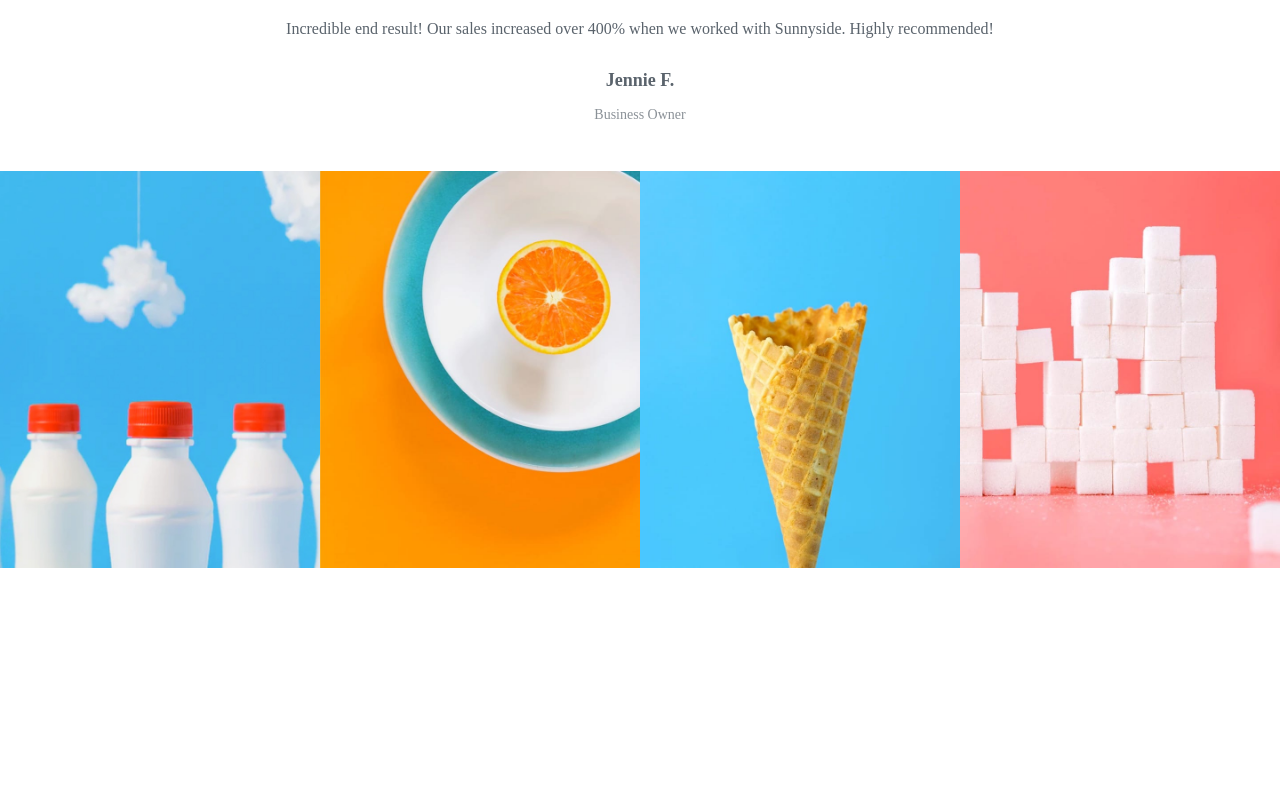
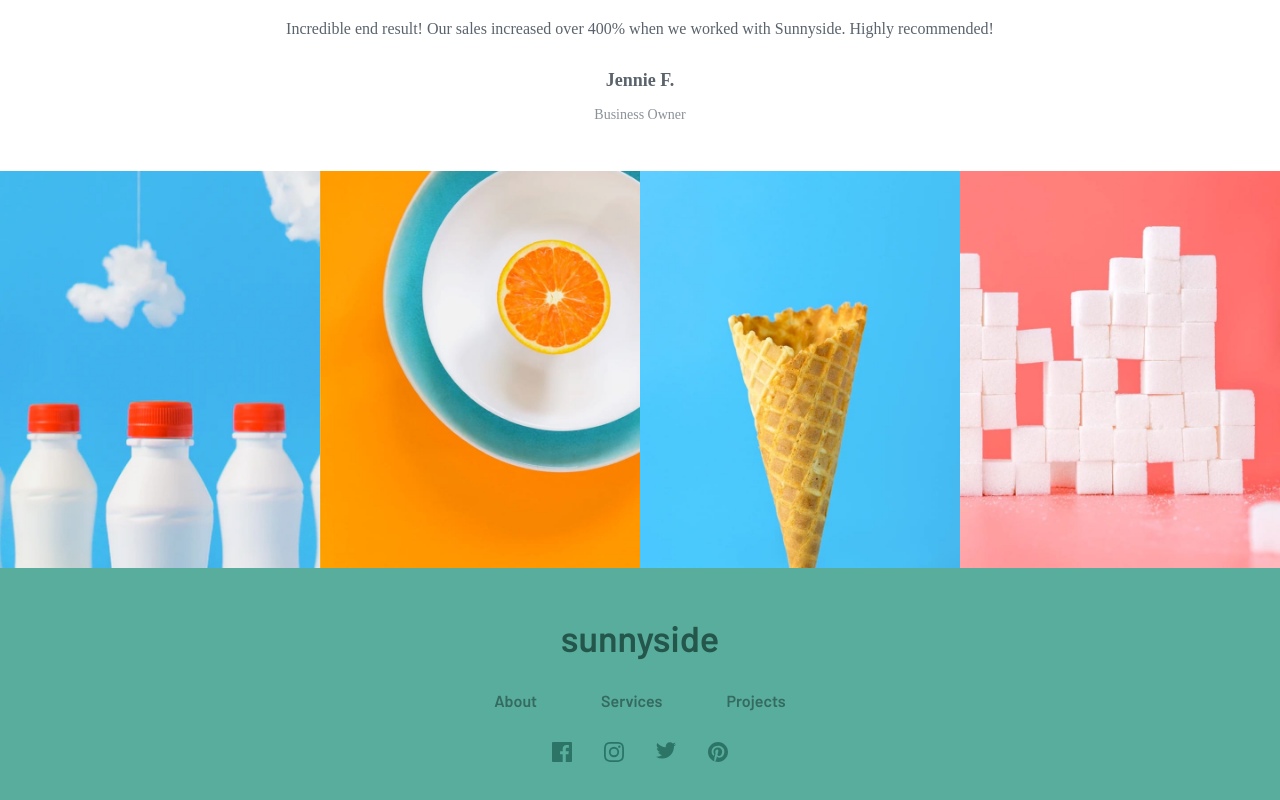
Before and after one commit to Medido1/Frontend-Mentor-Sunnyside-agency-landing-page, a React (Vite) app: page / in a window 1280 px wide. Shown: the part 4168-4968 px from the top of the page. Before the commit the page ends 4736 px from the top, so only its background shows below. Built offline with nearby package versions, Linux system fonts and the light colour scheme.

Commit message:
Add Footer component

```diff
--- a/src/App.jsx
+++ b/src/App.jsx
@@ -1,12 +1,14 @@
 import React from 'react';
 import Header from './components/Header';
 import Main from './components/Main';
+import Footer from './components/Footer';
 
 export default function App() {
   return (
     <>
       <Header />
       <Main />
+      <Footer />
     </>
   )
 };
--- /dev/null
+++ b/src/components/Footer.jsx
@@ -0,0 +1,25 @@
+import React from 'react';
+import facebook from '../assets/images/icon-facebook.svg';
+import instagram from '../assets/images/icon-instagram.svg';
+import twitter from '../assets/images/icon-twitter.svg';
+import pinterset from '../assets/images/icon-pinterest.svg';
+import '../styles/footer.css';
+
+export default function Footer() {
+  return (
+    <footer className="footer">
+      <h2>sunnyside</h2>
+      <ul className="nav">
+        <li><a href="#">About</a></li>
+        <li><a href="#">Services</a></li>
+        <li><a href="#">Projects</a></li>
+      </ul>
+      <ul className="social_links">
+        <a href="#"><img src={facebook} alt="faceook link" className="icon social" /></a>
+        <a href="#"><img src={instagram} alt="instagram link" className="icon social" /></a>
+        <a href="#"><img src={twitter} alt="twitter link" className="icon social" /></a>
+        <a href="#"><img src={pinterset} alt="pineterest link" className="icon social" /></a>
+      </ul>
+    </footer>
+  );
+}
--- /dev/null
+++ b/src/styles/footer.css
@@ -0,0 +1,39 @@
+.footer {
+  font-family: var(--barlow_font);
+  background-color: hsl(168, 34%, 51%);
+  padding: 3rem 1.5rem;
+  display: flex;
+  flex-direction: column;
+  align-items: center;
+  gap: 2rem;
+}
+
+.footer h2 {
+  font-size: 2.25rem;
+  color: var(--Dark_desaturated_cyan);
+}
+
+.nav {
+  list-style: none;
+  display: flex;
+  gap: 4rem;
+}
+
+.nav a {
+  text-decoration: none;
+  color: hsl(168, 34%, 31%);
+  cursor: pointer;
+}
+
+.nav a:hover {
+  color: var(--White);
+}
+
+.social_links a:hover img {
+  filter: brightness(0) invert(1); /* This will invert the colors of the SVG on hover */
+}
+
+.social_links {
+  display: flex;
+  gap: 2rem;
+}
```
